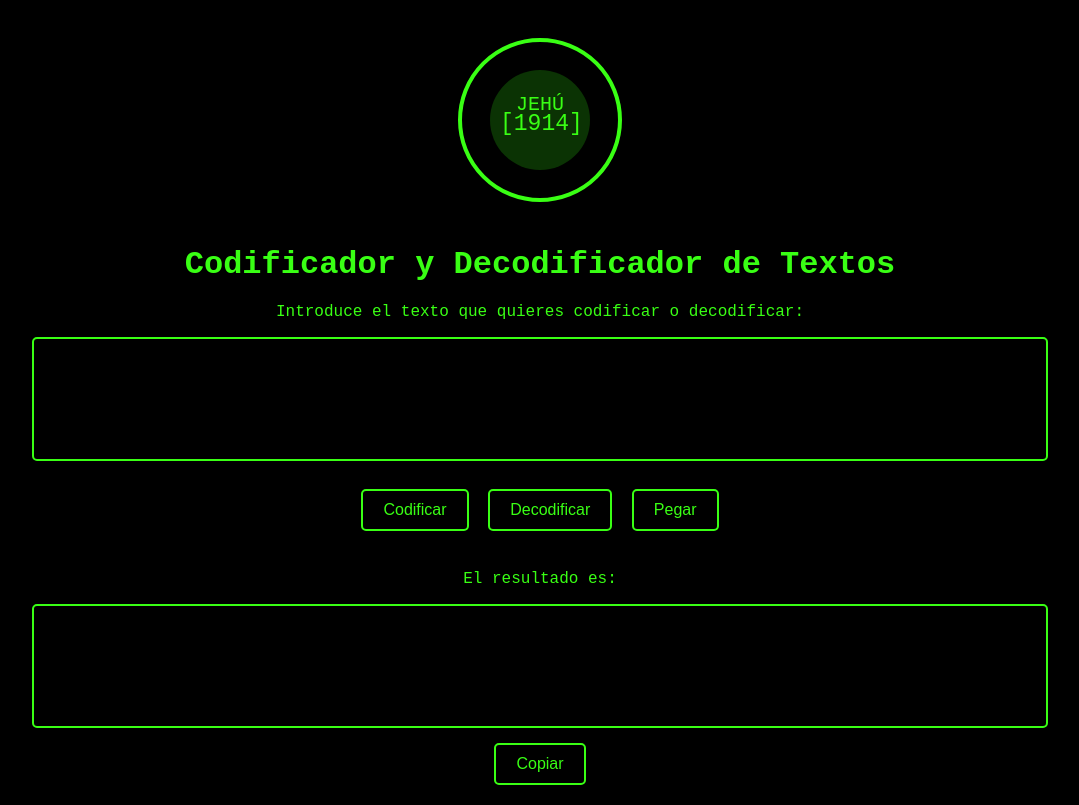
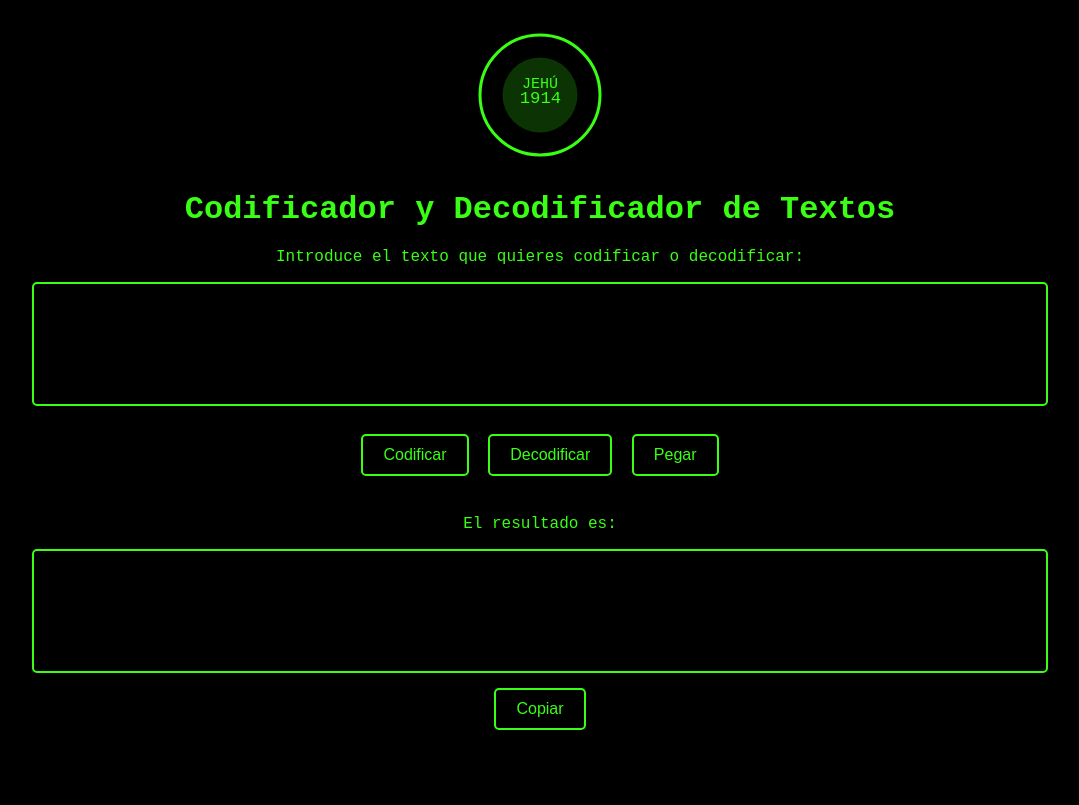
Before and after one commit to jehu1914/codificador-decodificador, a plain HTML site: page index.html in a window 1280 px wide. Shown: the whole page, without its empty margins (100-1179 px from the left). Drawn offline with Linux system fonts and the light colour scheme.

Commit message:
ajuste de logo

```diff
--- a/index.html
+++ b/index.html
@@ -14,7 +14,7 @@
             <rect width="200" height="200" fill="black" />
             <circle cx="100" cy="100" r="80" stroke="#39ff14" stroke-width="4" fill="none" />
             <text x="100" y="90" font-family="Courier New, monospace" font-size="20" fill="#39ff14" text-anchor="middle">JEHÚ</text>
-            <text x="60" y="110" font-family="Courier New, monospace" font-size="23" fill="#39ff14">[1914]</text>
+            <text x="73" y="110" font-family="Courier New, monospace" font-size="23" fill="#39ff14">1914</text>
             <circle cx="100" cy="100" r="50" fill="rgba(57, 255, 20, 0.2)" />
         </svg>
     </div>
--- a/style.css
+++ b/style.css
@@ -57,3 +57,15 @@ button:active {
 #copy {
     margin: 0 auto; /* Centrar el botón */
 }
+
+/* Estilo para el contenedor del logo */
+.logo-container {
+    display: flex;
+    justify-content: center;
+    margin-bottom: 20px;
+}
+
+.logo-container svg {
+    width: 150px; /* Ajusta el tamaño según sea necesario */
+    height: 150px;
+}
```
